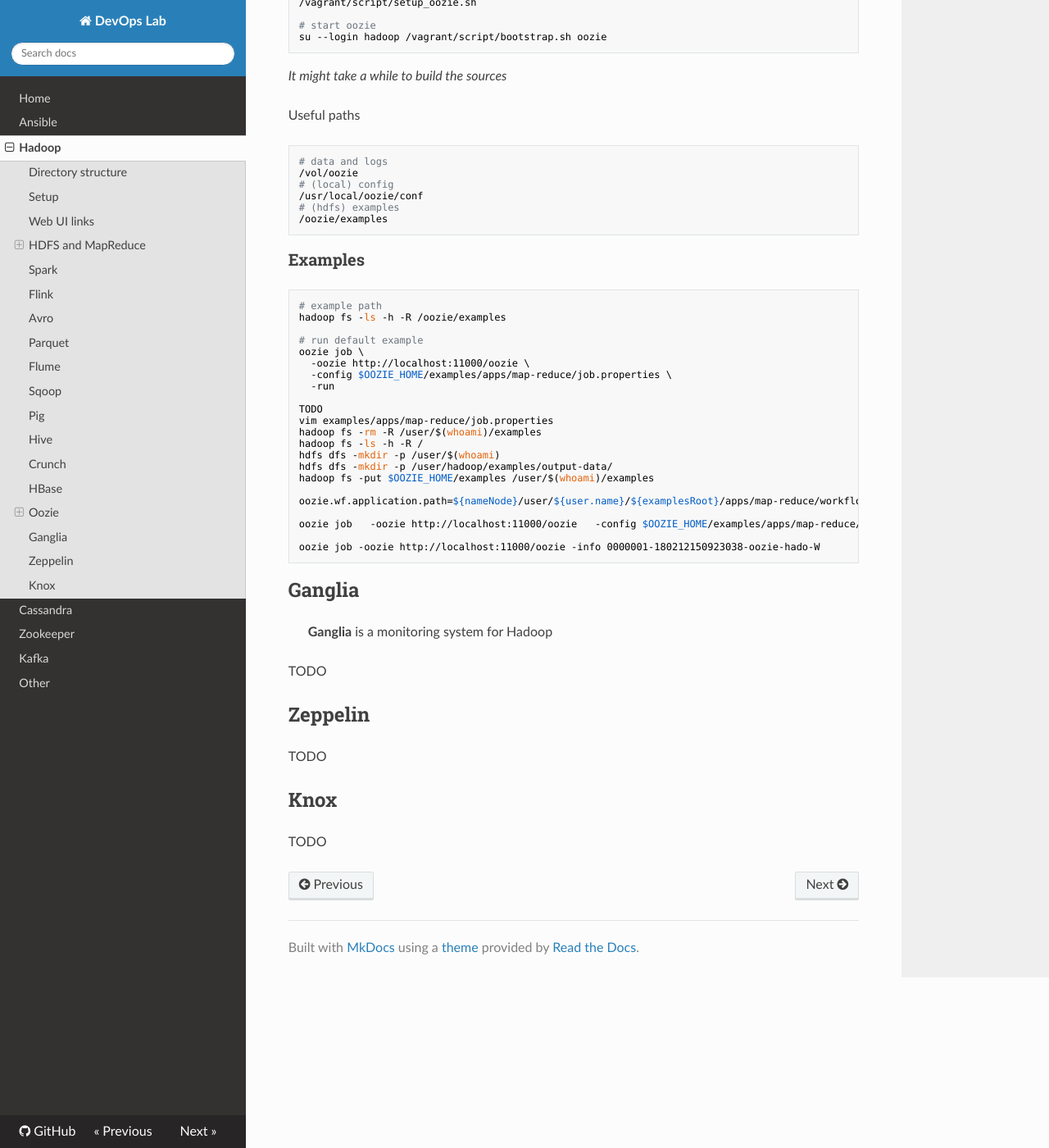
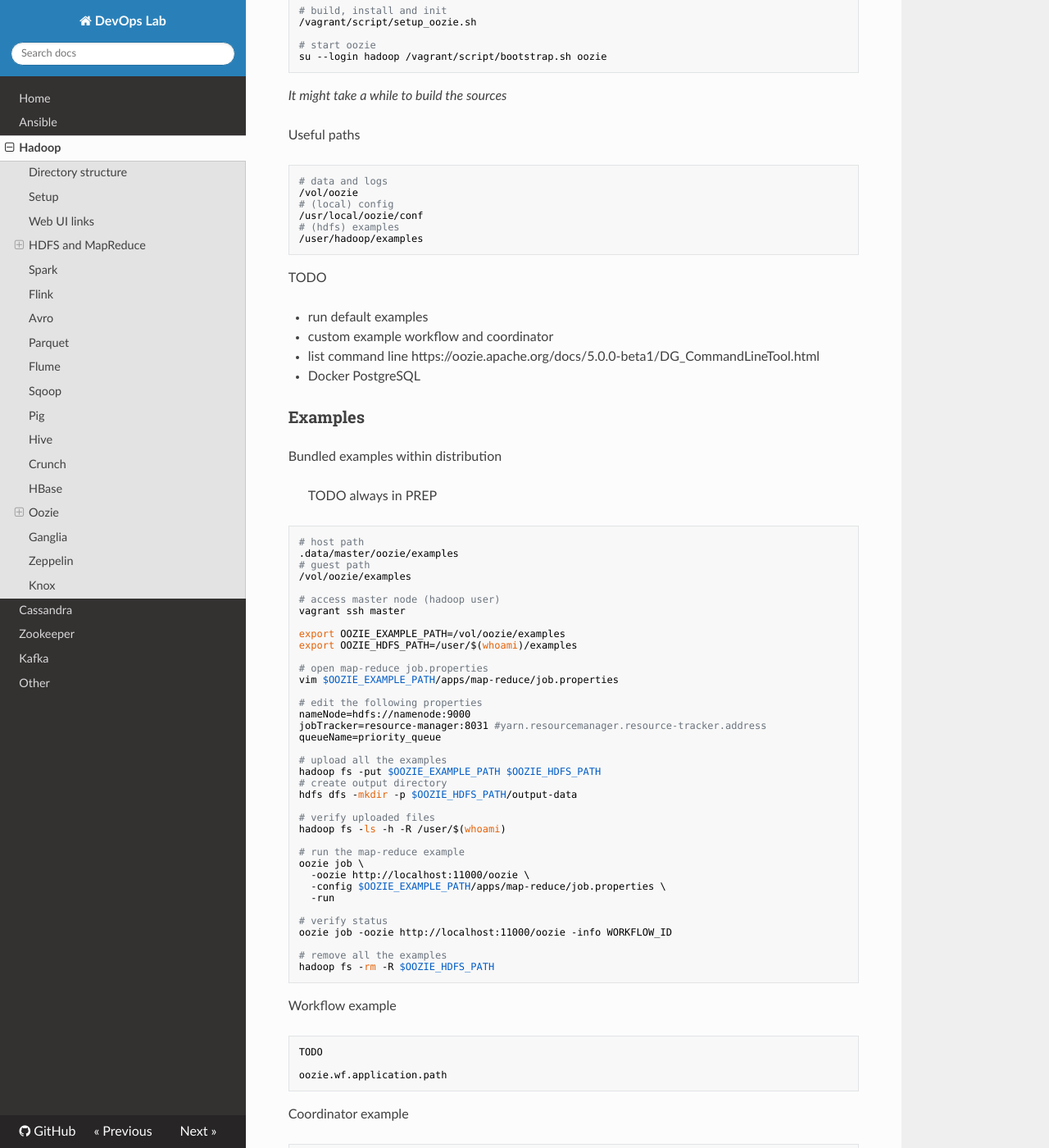
Before and after one commit to niqdev/devops, an MkDocs documentation site: the page built from docs/hadoop.md, in a window 1280 px wide and 1400 px high, scrolled down 4842 px. Shown: the whole window at 82% size. Built offline with MkDocs 1.6.1, drawn with Linux system fonts in a browser that asks for light colours; nearby versions of some CDN libraries; old or Windows-style settings are respelled for this version of MkDocs; some of the changed text lies outside the part shown.

Commit message:
hadoop: draft simple example

````diff
--- a/docs/hadoop.md
+++ b/docs/hadoop.md
@@ -67,6 +67,7 @@ Useful paths
 * DataNode/NodeManager (1): [http://node-1:8042/node](http://172.16.0.101:8042/node)
 * DataNode/NodeManager (2): [http://node-2:8042/node](http://172.16.0.102:8042/node)
 * DataNode/NodeManager (3): [http://node-3:8042/node](http://172.16.0.103:8042/node)
+* Oozie*: [http://oozie.local:11000](http://172.16.0.10:11000)
 
 ## HDFS and MapReduce
 
@@ -250,34 +251,85 @@ Useful paths
 # (local) config
 /usr/local/oozie/conf
 # (hdfs) examples
-/oozie/examples
+/user/hadoop/examples
 ```
+
+TODO
+
+* run default examples
+* custom example workflow and coordinator
+* list command line https://oozie.apache.org/docs/5.0.0-beta1/DG_CommandLineTool.html
+* Docker PostgreSQL
 
 ### Examples
 
+Bundled examples within distribution
+
+> TODO always in PREP
+
 ```bash
-# example path
-hadoop fs -ls -h -R /oozie/examples
+# host path
+.data/master/oozie/examples
+# guest path
+/vol/oozie/examples
 
-# run default example
+# access master node (hadoop user)
+vagrant ssh master
+
+export OOZIE_EXAMPLE_PATH=/vol/oozie/examples
+export OOZIE_HDFS_PATH=/user/$(whoami)/examples
+
+# open map-reduce job.properties
+vim $OOZIE_EXAMPLE_PATH/apps/map-reduce/job.properties
+
+# edit the following properties
+nameNode=hdfs://namenode:9000
+jobTracker=resource-manager:8031 #yarn.resourcemanager.resource-tracker.address
+queueName=priority_queue
+
+# upload all the examples
+hadoop fs -put $OOZIE_EXAMPLE_PATH $OOZIE_HDFS_PATH
+# create output directory
+hdfs dfs -mkdir -p $OOZIE_HDFS_PATH/output-data
+
+# verify uploaded files
+hadoop fs -ls -h -R /user/$(whoami)
+
+# run the map-reduce example
 oozie job \
   -oozie http://localhost:11000/oozie \
-  -config $OOZIE_HOME/examples/apps/map-reduce/job.properties \
+  -config $OOZIE_EXAMPLE_PATH/apps/map-reduce/job.properties \
   -run
 
+# verify status
+oozie job -oozie http://localhost:11000/oozie -info WORKFLOW_ID
+
+# remove all the examples
+hadoop fs -rm -R $OOZIE_HDFS_PATH
+```
+
+Workflow example
+```bash
 TODO
-vim examples/apps/map-reduce/job.properties
-hadoop fs -rm -R /user/$(whoami)/examples
-hadoop fs -ls -h -R /
-hdfs dfs -mkdir -p /user/$(whoami)
-hdfs dfs -mkdir -p /user/hadoop/examples/output-data/
-hadoop fs -put $OOZIE_HOME/examples /user/$(whoami)/examples
 
-oozie.wf.application.path=${nameNode}/user/${user.name}/${examplesRoot}/apps/map-reduce/workflow.xml
+oozie.wf.application.path
+```
 
-oozie job   -oozie http://localhost:11000/oozie   -config $OOZIE_HOME/examples/apps/map-reduce/job.properties   -run
+Coordinator example
+```bash
+TODO
 
-oozie job -oozie http://localhost:11000/oozie -info 0000001-180212150923038-oozie-hado-W
+oozie.coord.application.path
+```
+
+### Command line Tool
+
+```bash
+# verify status
+oozie admin -oozie http://localhost:11000/oozie -status
+
+# verify workflow status
+oozie job -oozie http://localhost:11000/oozie -info WORKFLOW_ID
 ```
 
 ## Ganglia
````
Also changed, not shown: 3 other files.
